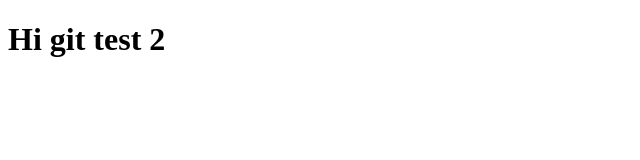
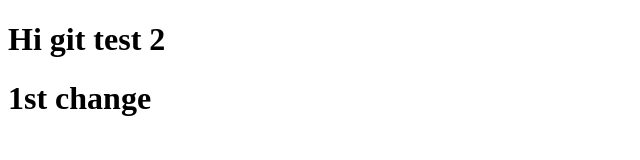
Before and after one commit to mrsampage/gittest2, a plain HTML site: page index.html in a window 1280 px wide. Shown: the whole page, without its empty margins (0-640 px from the left). Drawn offline with Linux system fonts and the light colour scheme.

Commit message:
added 2nd line

```diff
--- a/index.html
+++ b/index.html
@@ -8,5 +8,9 @@
 </head>
 <body>
     <h1>Hi git test 2</h1>
+
+    <h1>1st change</h1>
+
+
 </body>
 </html>
```
